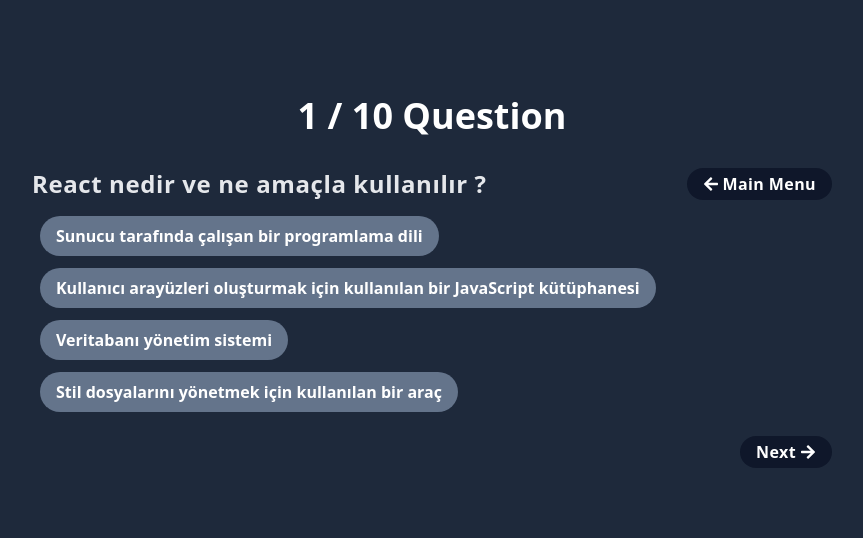
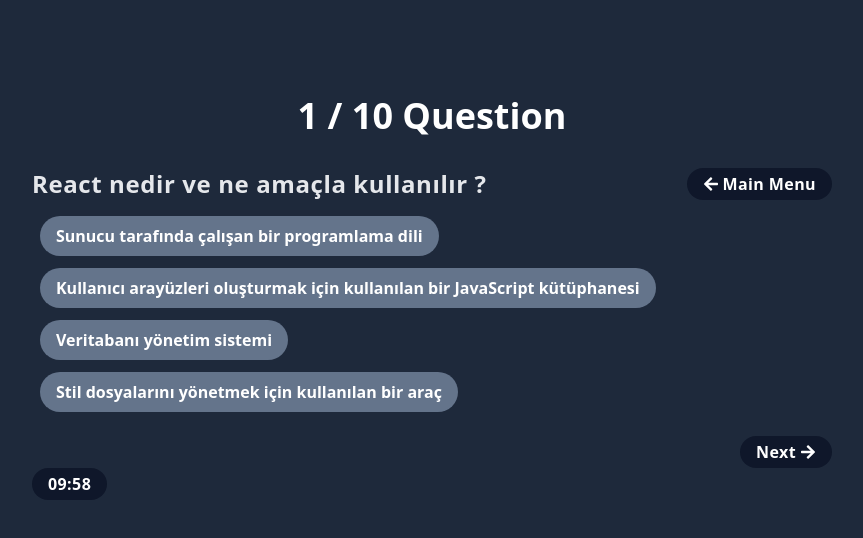
Before and after one commit to sem1hs/quiz-app, a React (Create React App) app: page /questions in a window 1280 px wide. Both pictures are taken after a click on the button "Click here for start". Shown: the top 538 px of the page, without its empty margins (208-1071 px from the left). Built offline with nearby package versions, Linux system fonts and the light colour scheme; data requests are answered from the project's data file.

Commit message:
Timer eklendi ve proje bitti

```diff
--- a/src/App.jsx
+++ b/src/App.jsx
@@ -28,13 +28,23 @@
       newArr.forEach((el) => {
         if (el.yourOption === el.correctOption) point += 10;
       });
-
       return { ...state, page: "finish", point };
     }
     case "restart": {
       const newArr = state.questions;
       newArr.map((el) => (el.yourOption = null));
       return { ...initialState, questions: newArr };
+    }
+    case "sec": {
+      if (state.seconds === 0) {
+        const newArr = [...state.questions];
+        let point = 0;
+        newArr.forEach((el) => {
+          if (el.yourOption === el.correctOption) point += 10;
+        });
+        return { ...state, page: "finish", point };
+      }
+      return { ...state, seconds: state.seconds - 1 };
     }
     default:
       break;
@@ -46,9 +56,10 @@
   questions: [],
   index: 0,
   point: 0,
+  seconds: 600,
 };
 function App() {
-  const [{ page, questions, index, point }, dispatch] = useReducer(
+  const [{ page, questions, index, point, seconds }, dispatch] = useReducer(
     reducer,
     initialState
   );
@@ -77,6 +88,7 @@
           questions={questions}
           dispatch={dispatch}
           index={index}
+          seconds={seconds}
         ></Questions>
       )}
       {page === "finish" && <Finish dispatch={dispatch} point={point}></Finish>}
--- a/src/components/Header.jsx
+++ b/src/components/Header.jsx
@@ -17,6 +17,9 @@
           Click here for start
         </button>
       </div>
+      <p className="text-white w-max m-auto opacity-50 font-bold tracking-wide mt-16">
+        Copyright (c) 2024 Semih Şahinoğlu
+      </p>
     </div>
   );
 };
--- a/src/components/Questions.jsx
+++ b/src/components/Questions.jsx
@@ -1,7 +1,8 @@
 import React from "react";
 import Question from "./Question";
+import Timer from "./Timer";
 
-const Questions = ({ questions, dispatch, index }) => {
+const Questions = ({ questions, dispatch, index, seconds }) => {
   const numQuestions = questions.length;
   return (
     <div className="w-[800px] mx-auto">
@@ -13,6 +14,7 @@
         dispatch={dispatch}
         index={index}
       ></Question>
+      <Timer dispatch={dispatch} seconds={seconds}></Timer>
     </div>
   );
 };
--- /dev/null
+++ b/src/components/Timer.jsx
@@ -0,0 +1,23 @@
+import React, { useEffect } from "react";
+
+const Timer = ({ dispatch, seconds }) => {
+  const min = Math.floor(seconds / 60);
+  const sec = seconds % 60;
+
+  useEffect(() => {
+    const interval = setInterval(() => {
+      dispatch({ type: "sec" });
+    }, 1000);
+
+    return () => clearInterval(interval);
+  }, [dispatch]);
+  return (
+    <div className="w-max bg-slate-900 text-white py-1 px-4 font-semibold tracking-wide rounded-full ">
+      <span>
+        {min < 10 ? "0" + min : min}:{sec < 10 ? "0" + sec : sec}
+      </span>
+    </div>
+  );
+};
+
+export default Timer;
```
